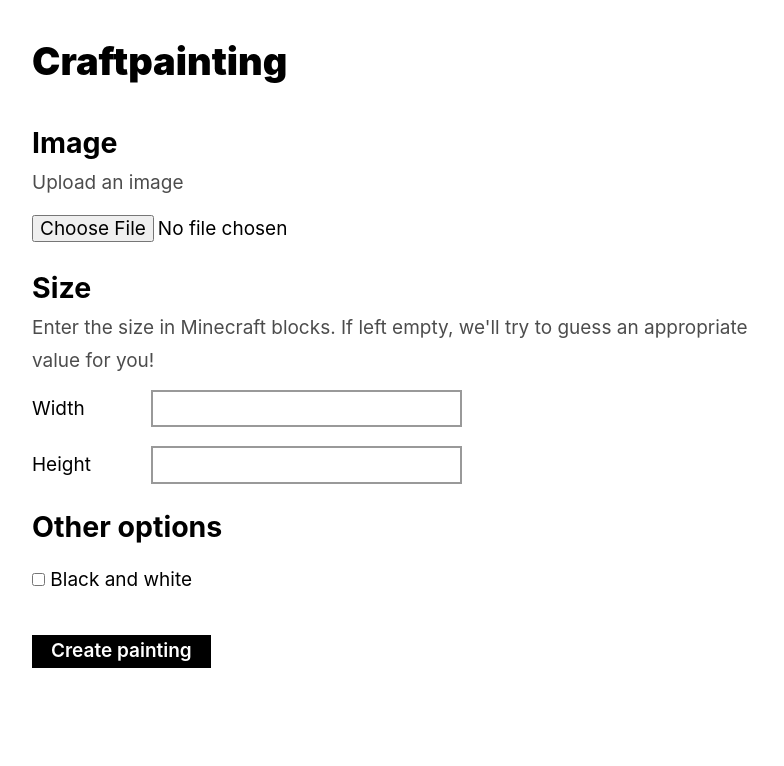
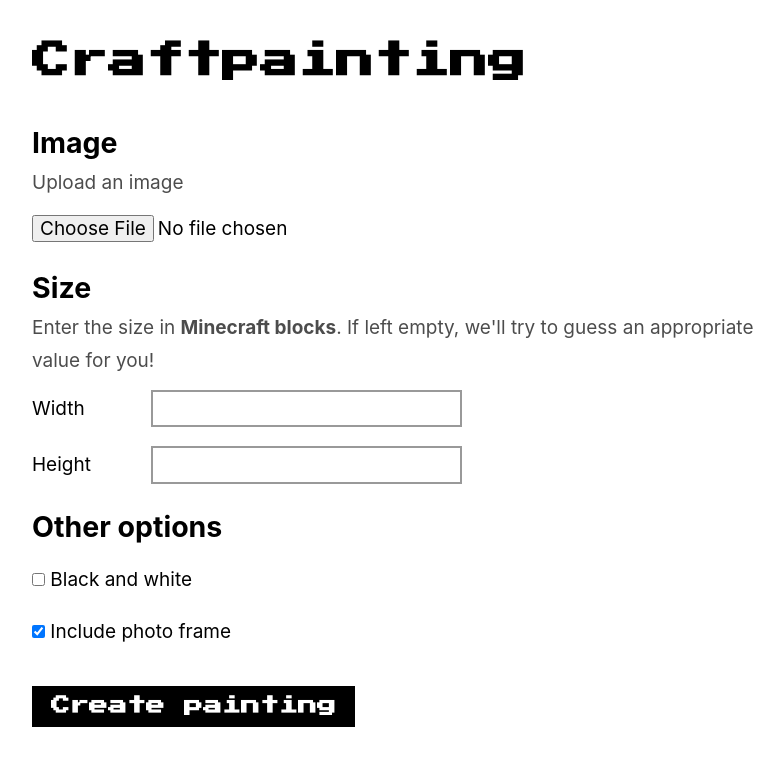
Before and after one commit to ninest/craftpainting, a Flask app: page / in a window 1280 px wide. Shown: the top 766 px of the page, without its empty margins (224-1008 px from the left). Run offline with Flask 2, Linux system fonts and the light colour scheme.

Commit message:
finish web site implementation

```diff
--- a/api/app.py
+++ b/api/app.py
@@ -17,13 +17,26 @@
 
 @app.route('/create_painting', methods=['POST'])
 def create():
-  print(request.form)
-  print(request.files['image'])
+  width = request.form['width']
+  height = request.form['height']
+  gray = request.form.getlist('bw')
+  frame = request.form.getlist('frame')
+
+  # set size
+  if not width or not height:
+    size = None
+  else:
+    size = (int(width), int(height))
+
+  if "on" in gray: gray = True
+  else: gray = False
+  if "on" in frame: frame = True
+  else: frame = False
 
   image_from_form = request.files['image']
   image = Image.open(image_from_form)
-  # image.show()
-  painting = create_painting(image)
+
+  painting = create_painting(image, size=size, gray=gray, border=frame)
   painting = enlarge_image(painting, repetitions=20)
 
   # file object in memory
--- a/api/static/main.css
+++ b/api/static/main.css
@@ -10,9 +10,14 @@
   padding: 0;
   font-size: 19px;
   /* "Press Start 2P",  */
-  font-family:"Inter", -apple-system, system-ui, BlinkMacSystemFont, "Segoe UI", Roboto,
+  font-family: "Inter", -apple-system, system-ui, BlinkMacSystemFont, "Segoe UI", Roboto, "Helvetica Neue", Arial,
+    sans-serif;
+  line-height: 1.7;
+}
+
+.fancy-font {
+  font-family: "Press Start 2P", "Inter", -apple-system, system-ui, BlinkMacSystemFont, "Segoe UI", Roboto,
     "Helvetica Neue", Arial, sans-serif;
-  line-height: 1.7;
 }
 
 @media only screen and (max-width: 700px) {
--- a/api/static/style.css
+++ b/api/static/style.css
@@ -45,7 +45,7 @@
   margin-top: 1em;
   background-color: black;
   color: white;
-  padding: 0.3em 1em;
+  padding: 0.5em 1em;
   font-weight: 600;
   border: none;
 }
--- a/api/templates/base.html
+++ b/api/templates/base.html
@@ -15,7 +15,7 @@
 </head>
 <body>
   <main>
-    <h1>Craftpainting</h1>
+    <h1 class="fancy-font">Craftpainting</h1>
     {% block body %}{% endblock %}
   </main>
   {% block scripts %}{% endblock %}
--- a/api/templates/index.html
+++ b/api/templates/index.html
@@ -14,7 +14,7 @@
 
     <section>
       <h2>Size</h2>
-      <p>Enter the size in Minecraft blocks. If left empty, we'll try to guess an appropriate value for you!</p>
+      <p>Enter the size in <b>Minecraft blocks</b>. If left empty, we'll try to guess an appropriate value for you!</p>
       <!-- image width -->
       <div>
         <label class="size" for="width">Width</label>
@@ -35,9 +35,13 @@
         <input type="checkbox" name="bw">
         <label for="bw">Black and white</label>
       </div>
+      <div>
+        <input type="checkbox" name="frame" checked>
+        <label for="frame">Include photo frame</label>
+      </div>
     </section>
 
     <!-- submit -->
-    <button type="submit">Create painting</button>
+    <button class="fancy-font" type="submit">Create painting</button>
   </form>
 {% endblock %}
```
